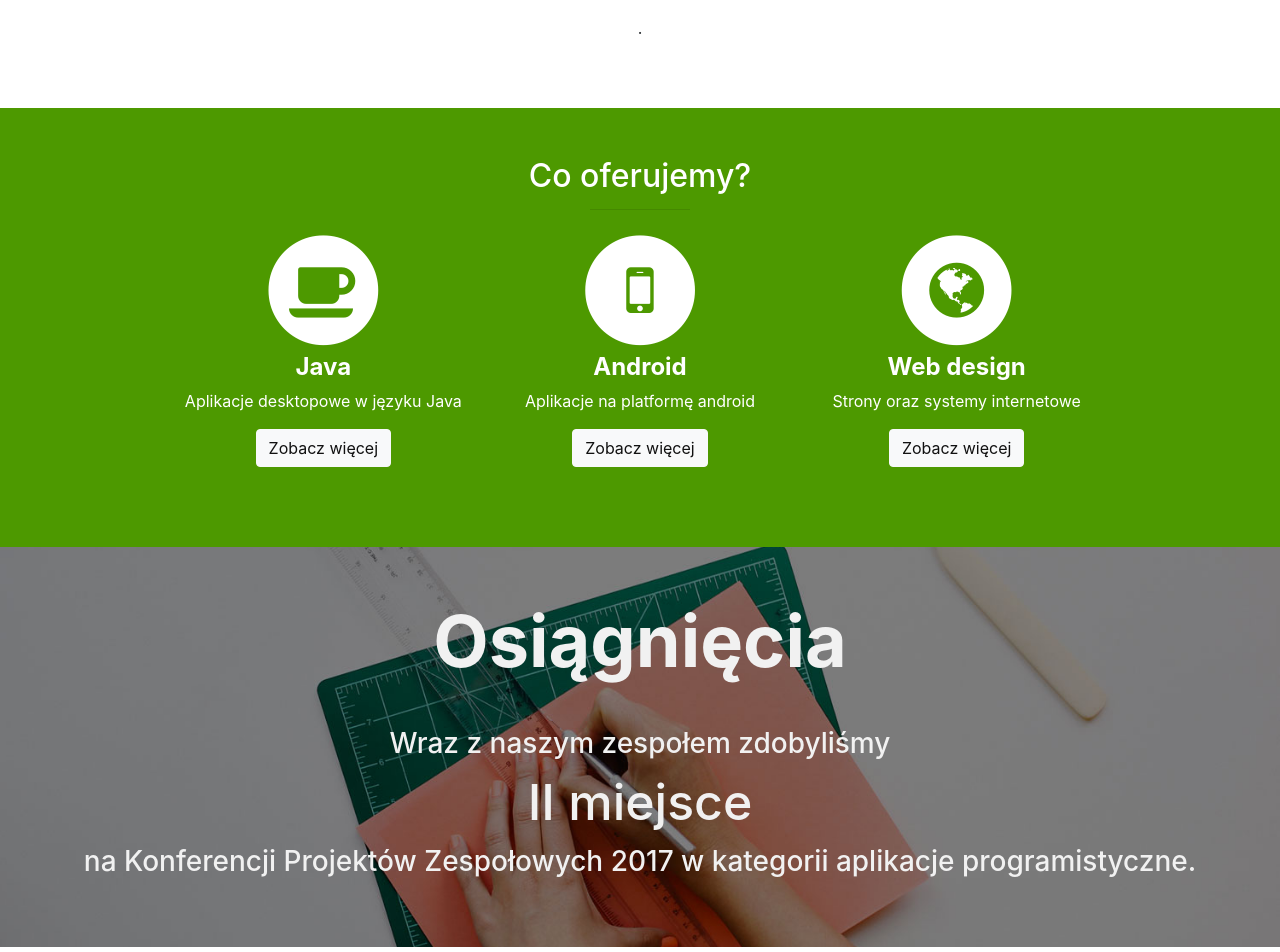
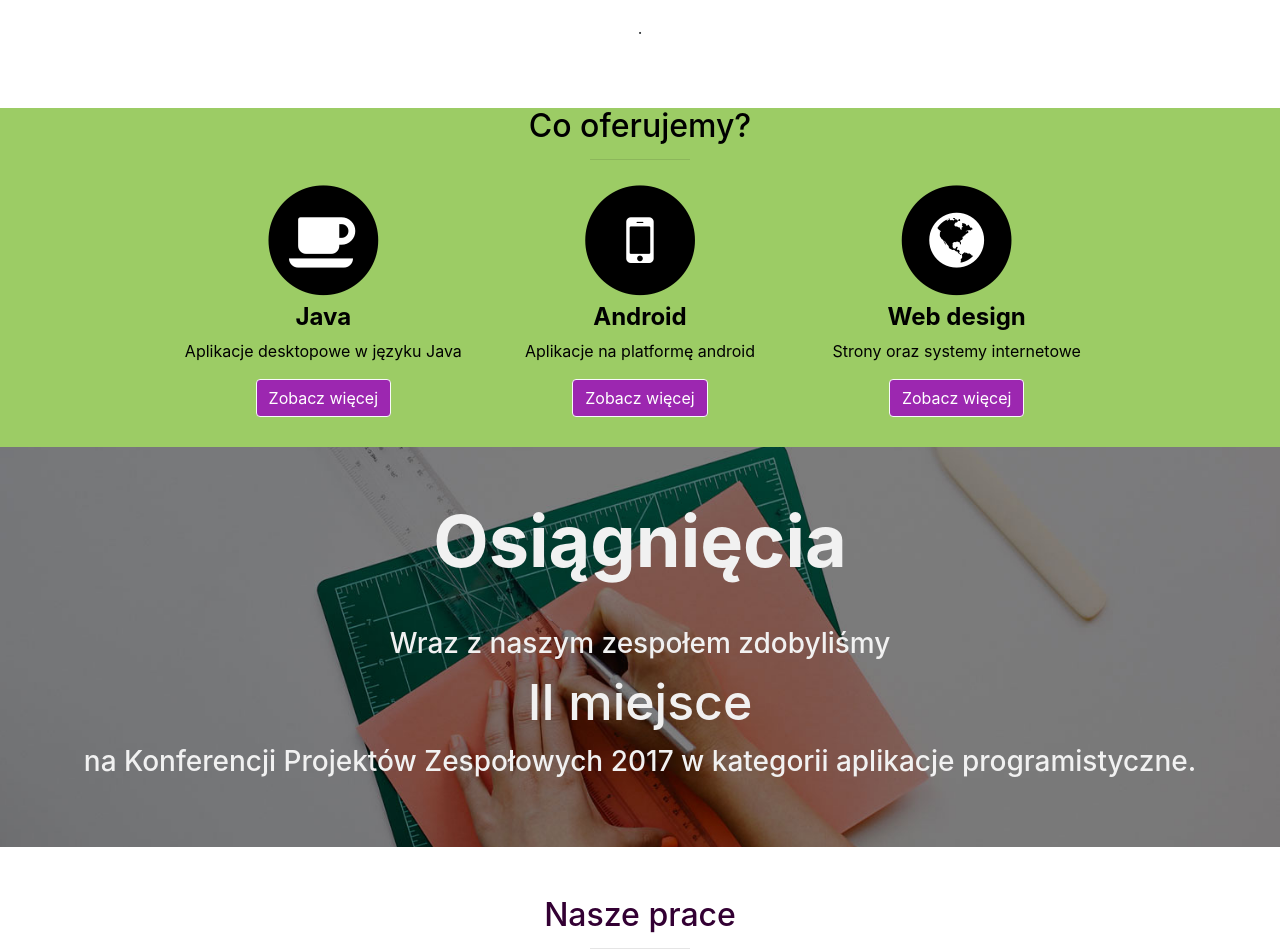
Before and after one commit to s2developers/S2devs_Homepage, a website with bundled scripts: page index.html in a window 1280 px wide. Shown: the part 1112-2064 px from the top of the page. Built offline with nearby package versions, Linux system fonts and the light colour scheme.

Commit message:
Poprawki do poprzedniego commita

```diff
--- a/css/stylish-portfolio.css
+++ b/css/stylish-portfolio.css
@@ -15,7 +15,7 @@ body {
 }
 
 body {
-    background-color: #AFAFAF;
+    background-color: #ffdb4d;
     font-family: 'Source Sans Pro', 'Helvetica Neue', Helvetica, Arial, sans-serif;
 }
 
--- a/index.html
+++ b/index.html
@@ -67,7 +67,7 @@
     <!-- About -->
     <section id="about" class="about">
       <div class="container text-center">
-        <h2 style="font-style:Times New Roman; color:white;">
+        <h2 style="font-style:Times New Roman; color: #330033;">
             <p>Jesteśmy prężnie rozwijającą się firmą na Polskim rynku. Nasz młody zespół składa się ze specjalistów i pasjonatów programowania. Poszukujesz kogoś, kto wykona dla Ciebie stronę, system lub aplikację?</p>
             <br></br>
             <p style="font-weight: bold; font-size: 60px" >Napisz do nas!</p>
@@ -79,50 +79,50 @@
     </section>
 
     <!-- Services -->
-    <section style="background-color:#4d9900;" id="services" class="services text-white ">
+    <section style="background-color:#9CCC65; color: #000000;" id="services" class="services; ">
       <div class="container" >
         <div class="row text-center">
           <div class="col-lg-10 mx-auto">
-            <h2>Co oferujemy?</h2></h2>
+            <h2 >Co oferujemy?</h2>
             <hr class="small">
             <div class="row">
               <div class="col-md-4 col-sm-6">
                 <div class="service-item">
                   <span class="fa-stack fa-4x">
                     <i class="fa fa-circle fa-stack-2x"></i>
-                    <i style="color:#4d9900;" class="fa fa-coffee fa-stack-1x "></i>
+                    <i style="color:#fff;" class="fa fa-coffee fa-stack-1x "></i>
                   </span>
                   <h4>
                     <strong>Java</strong>
                   </h4>
                   <p>Aplikacje desktopowe w języku Java </p>
-                  <a href="#" class="btn btn-light">Zobacz więcej</a>
+                  <a style="background-color: #9C27B0; color:white;" href="#" class="btn btn-light">Zobacz więcej</a>
                 </div>
               </div>
               <div class="col-md-4 col-sm-6">
                 <div class="service-item">
                   <span  class="fa-stack fa-4x">
                     <i class="fa fa-circle fa-stack-2x"></i>
-                    <i style="color:#4d9900;" class="fa fa-mobile-phone fa-stack-1x"></i>
+                    <i style="color:#fff;" class="fa fa-mobile-phone fa-stack-1x"></i>
                   </span>
                   <h4>
                     <strong>Android</strong>
                   </h4>
                   <p>Aplikacje na platformę android</p>
-                  <a href="#" class="btn btn-light">Zobacz więcej</a>
+                  <a style="background-color: #9C27B0; color:white;" href="#" class="btn btn-light">Zobacz więcej</a>
                 </div>
               </div>
               <div class="col-md-4 col-sm-6">
                 <div class="service-item">
                  <span class="fa-stack fa-4x">
                     <i class="fa fa-circle fa-stack-2x"></i>
-                    <i style="color:#4d9900;" class="fa fa-globe fa-stack-1x "></i>
+                    <i style="color:#fff;" class="fa fa-globe fa-stack-1x "></i>
                   </span>
                   <h4>
                     <strong>Web design</strong>
                   </h4>
                   <p>Strony oraz systemy internetowe</p>
-                  <a href="#" class="btn btn-light">Zobacz więcej</a>
+                  <a style="background-color: #9C27B0; color:white;" href="#" class="btn btn-light">Zobacz więcej</a>
                 </div>
               </div>
 
@@ -149,7 +149,7 @@
       <div class="container">
         <div class="row">
           <div class="col-lg-10 mx-auto text-center">
-            <h2 style="color:#F1F1F1;">Nasze prace</h2>
+            <h2 style="color: #330033;">Nasze prace</h2>
             <hr class="small">
             <div class="row">
               <div class="col-md-6">
@@ -192,9 +192,9 @@
     </section>
 
     <!-- Call to Action -->
-    <aside style="background-color:#4d9900;" class="call-to-action  text-white">
+    <aside style="background-color:#9CCC65;" class="call-to-action  text-white">
       <div class="container text-center">
-        <h3>The buttons below are impossible to resist.</h3>
+        <h3 style="color: #330033;">The buttons below are impossible to resist.</h3>
         <a href="#" class="btn btn-lg btn-light">Click Me!</a>
         <a href="#" class="btn btn-lg btn-dark">Look at Me!</a>
       </div>
```
